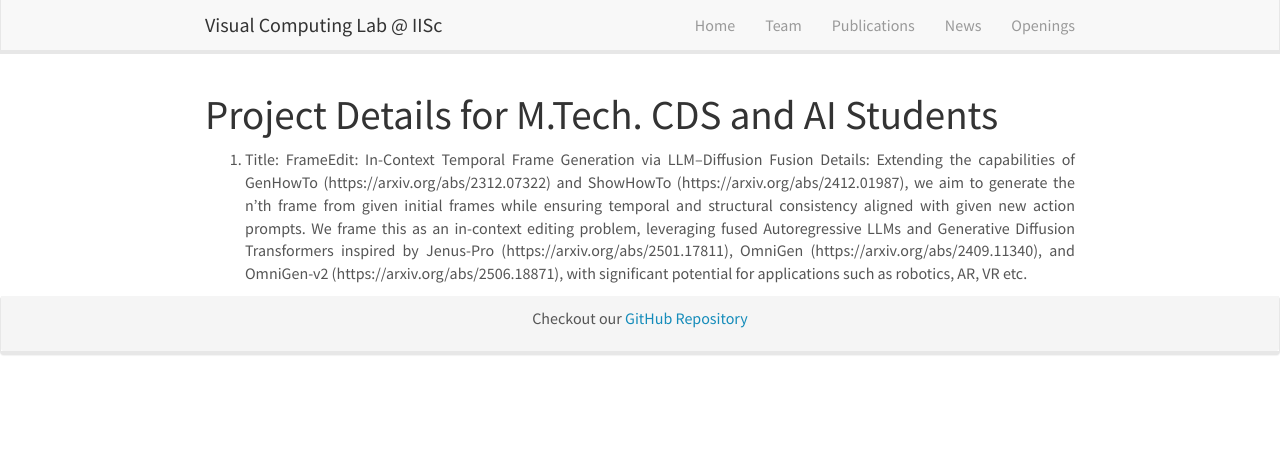
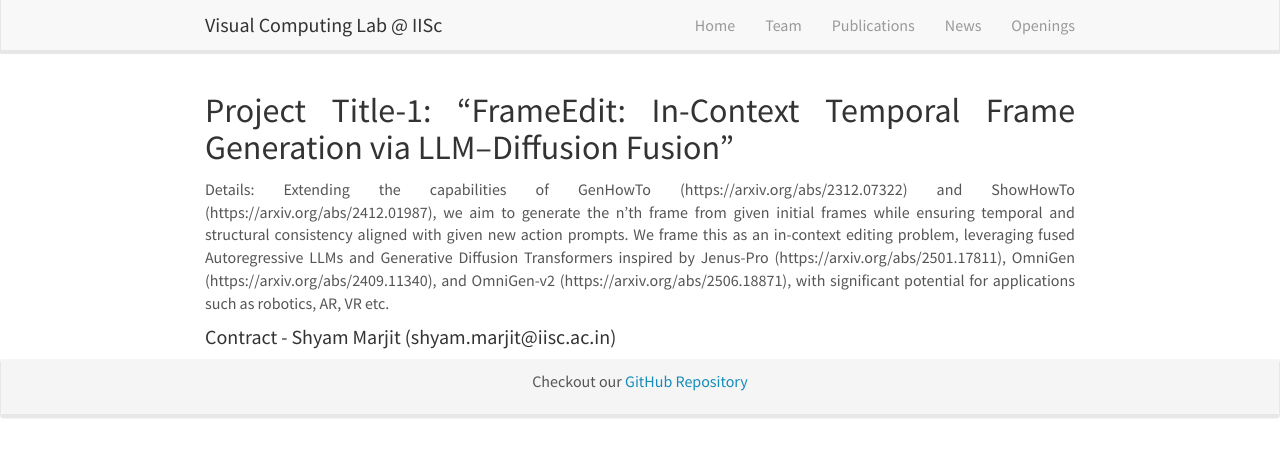
Before and after one commit to vcl-iisc/vclab-website, a Jekyll site: the page built from _pages/mtech_projects.md, in a window 1280 px wide. Shown: the top 457 px of the page. Built offline with Jekyll 4.4.1, drawn with Linux system fonts in a browser that asks for light colours; nearby versions of some CDN libraries.

Commit message:
Update mtech_projects.md

```diff
--- a/_pages/mtech_projects.md
+++ b/_pages/mtech_projects.md
@@ -6,7 +6,7 @@ sitemap: false
 permalink: /mtech_projects/
 ---
 
-# Project Details for M.Tech. CDS and AI Students
 
-1. Title: FrameEdit: In-Context Temporal Frame Generation via LLM–Diffusion Fusion
+## Project Title-1: "FrameEdit: In-Context Temporal Frame Generation via LLM–Diffusion Fusion"
 Details: Extending the capabilities of GenHowTo (https://arxiv.org/abs/2312.07322) and ShowHowTo (https://arxiv.org/abs/2412.01987), we aim to generate the n’th frame from given initial frames while ensuring temporal and structural consistency aligned with given new action prompts. We frame this as an in-context editing problem, leveraging fused Autoregressive LLMs and Generative Diffusion Transformers inspired by Jenus-Pro (https://arxiv.org/abs/2501.17811), OmniGen (https://arxiv.org/abs/2409.11340), and OmniGen-v2 (https://arxiv.org/abs/2506.18871), with significant potential for applications such as robotics, AR, VR etc.
+#### Contract - Shyam Marjit (shyam.marjit@iisc.ac.in)
```
